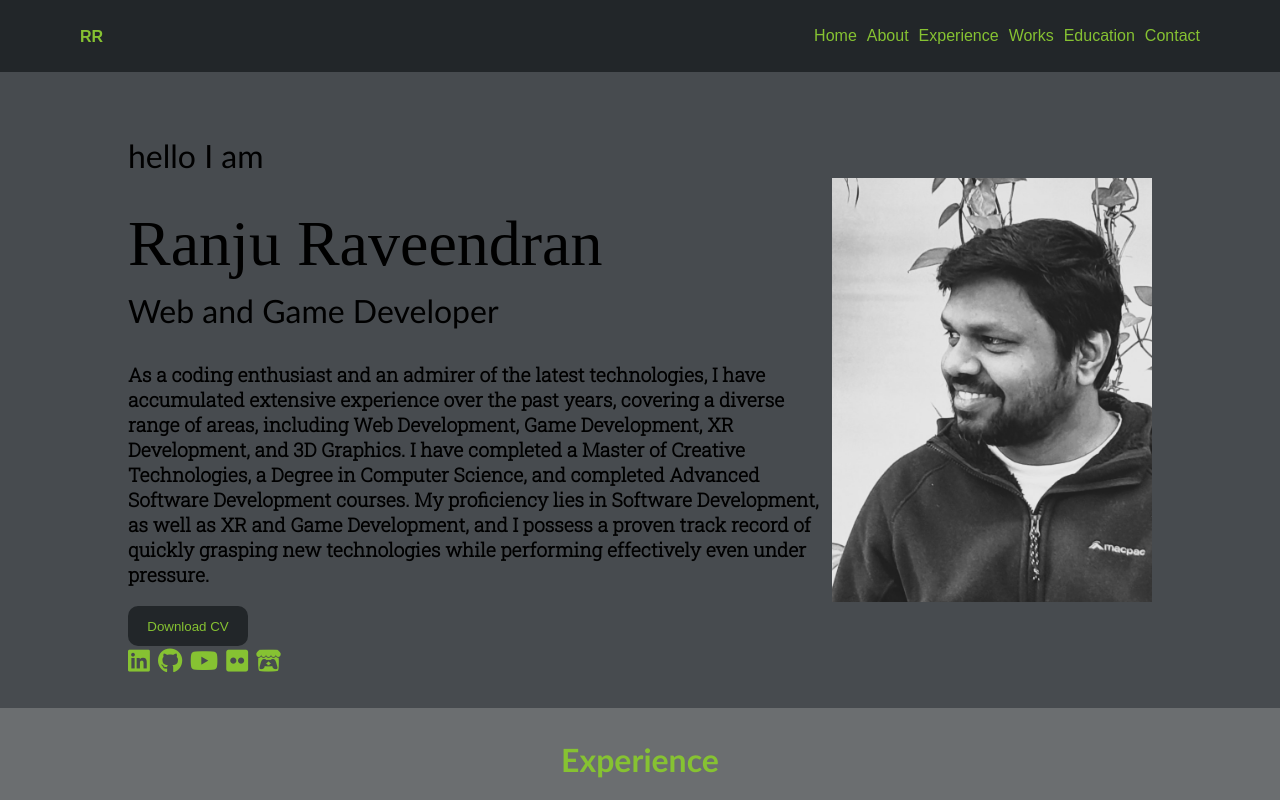
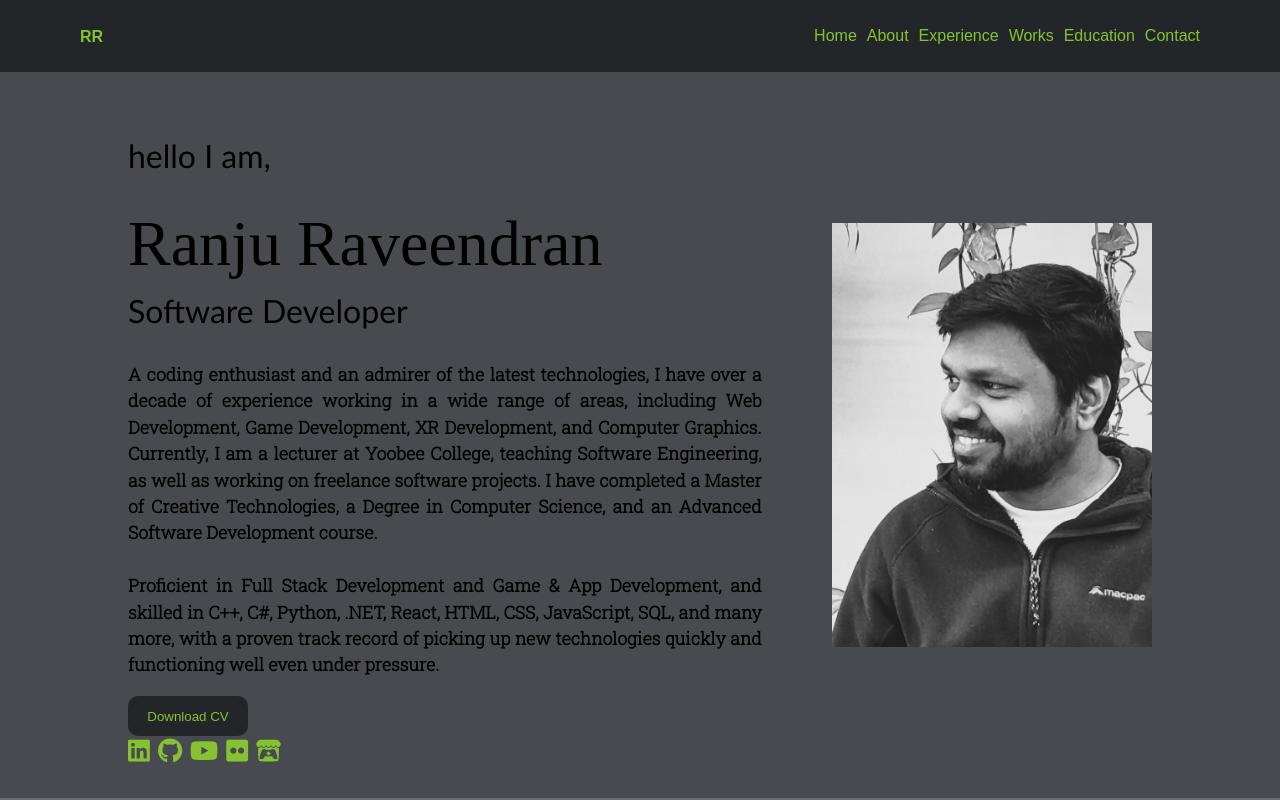
Before and after one commit to ranjurave/portfolio-website-ranju, a React (Create React App) app: page / in a window 1280 px wide. Shown: the top 800 px of the page. Built offline with nearby package versions, Linux system fonts and the light colour scheme; a web font is replaced by a local one.

Commit message:
blob fix

```diff
--- a/src/components/About.js
+++ b/src/components/About.js
@@ -7,10 +7,16 @@ function About() {
     <div className={styles.about}>
       <div>
         <div>
-          <p className= {styles.hello}>hello I am</p>
+          <p className= {styles.hello}>hello I am,</p>
           <p className={styles.name}>Ranju Raveendran</p>
-          <p className={styles.developer}>Web and Game Developer</p>
-          <p className={styles.blob}>As a coding enthusiast and an admirer of the latest technologies, I have accumulated extensive experience over the past years, covering a diverse range of areas, including Web Development, Game Development, XR Development, and 3D Graphics. I have completed a Master of Creative Technologies, a Degree in Computer Science, and completed Advanced Software Development courses. My proficiency lies in Software Development, as well as XR and Game Development, and I possess a proven track record of quickly grasping new technologies while performing effectively even under pressure.</p>
+          <p className={styles.developer}>Software Developer</p>
+          <p className={styles.blob}>
+            A coding enthusiast and an admirer of the latest technologies, I have over a decade of experience working in a wide range of areas, including Web Development, Game Development,
+            XR Development, and Computer Graphics. Currently, I am a lecturer at Yoobee College, teaching Software Engineering, as well as working on freelance software projects.
+            I have completed a Master of Creative Technologies, a Degree in Computer Science, and an Advanced Software Development course.
+            <br></br><br></br>
+            Proficient in Full Stack Development and Game & App Development, and skilled in C++, C#, Python, .NET, React, HTML, CSS, JavaScript, SQL, and many more,
+            with a proven track record of picking up new technologies quickly and functioning well even under pressure.</p>
           <a href="/files/RanjuRaveendranCV.pdf" download>
             <button className={styles.downloadbutton}>Download CV</button>
           </a>
--- a/src/components/About.module.css
+++ b/src/components/About.module.css
@@ -43,11 +43,14 @@
     margin-top: 0%;
 }
 .blob{
-    font-size: 1.2em;
+    width: 90%;
+    font-size: 1.1em;
     font-weight: bold;
     font-family: 'Roboto Slab', serif;
     padding-top: 0%;
     margin-top: 0%;
+    text-align: justify;
+    line-height: 1.5;
 }
 .downloadbutton{
     height: 40px;
@@ -81,4 +84,7 @@
     .about img{
         margin-top: 1vh;
     }
+    .blob{
+        width: 100%;
+    }
 }
```
